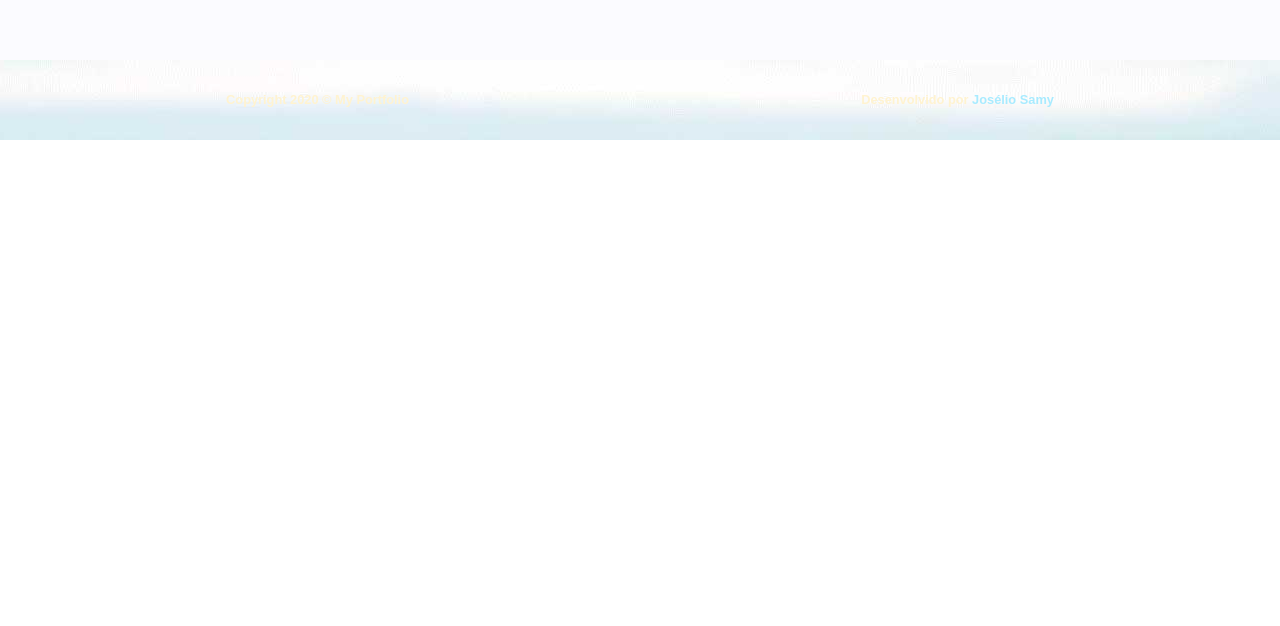
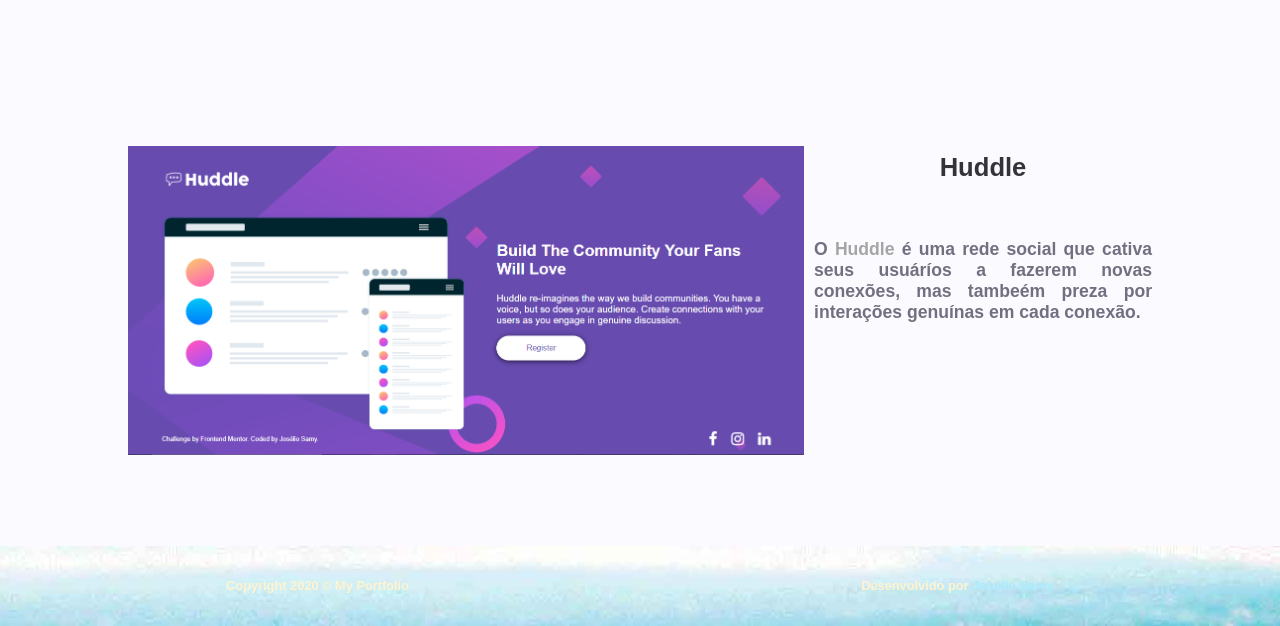
Before and after one commit to joseliosamy/myportfolio, a React (Create React App) app: page / in a window 1280 px wide. Shown: the part 3965-4591 px from the top of the page. Before the commit the page ends 4105 px from the top, so only its background shows below. Built offline with nearby package versions, Linux system fonts and the light colour scheme.

Commit message:
Added Huddle Project

```diff
--- a/public/index.html
+++ b/public/index.html
@@ -1,5 +1,5 @@
 <!DOCTYPE html>
-<html lang="en">
+<html lang="pt-br">
   <head>
     <meta charset="utf-8" />
     <link rel="icon" href="%PUBLIC_URL%/logo.svg" />
--- a/src/components/Content.jsx
+++ b/src/components/Content.jsx
@@ -9,6 +9,9 @@
 import FoodgramGif from '../assets/foodgram-gif.gif';
 import Proffy from '../assets/proffy.png';
 import UFirewall from '../assets/ufirewall.png';
+import Huddle from '../assets/huddle.png'
+
+import sideHover from './sidebar'
 
 import Yo from '../assets/yo.jpg'
 
@@ -17,7 +20,7 @@
         <>
             <section id="intro">
                 <div className="logo">
-                    <img src={logo} alt="Logotipo" />
+                    <img src={logo} alt="Logotipo" className="btn-hover" onClick="sideHover()"/>
                 </div>
                 <h1>Hi, my name is Josélio Samy</h1>
             </section>
@@ -96,6 +99,15 @@
                             <img src={UFirewall} alt="" />
                         </div>
                     </div>
+                    <div className="grid-item2">
+                        <h2>Huddle</h2>
+                        <h3>
+                            O <strong>Huddle</strong> é uma rede social que cativa seus usuáríos a fazerem novas conexões, mas tambeém preza por interações genuínas em cada conexão.
+                        </h3>
+                        <div className="grid-img">
+                            <img src={Huddle} alt="" />
+                        </div>
+                    </div>
                 </div>
             </div>
         </>
--- a/src/components/scroll.js
+++ b/src/components/scroll.js
@@ -1,3 +1,6 @@
+
+
+
 window.addEventListener('scroll', function() {
     console.log("Scrollin'");
   });
--- /dev/null
+++ b/src/components/sidebar.js
@@ -0,0 +1,7 @@
+
+
+
+var btn = document.querySelector(".btn-hover")
+function sideHover(){
+   return btn.classList.toggle("hover")
+}
--- a/src/components/styles/home.css
+++ b/src/components/styles/home.css
@@ -34,11 +34,11 @@
     display: flex;
     align-items: center;
     justify-content: center;
+    position: relative;
 }
 #content #intro img {
     display: inline;
     height: max(50px, 5vw);
-    /* width: 4vw; */
     animation: headerImage 1.5s ;
     position: fixed;
     bottom: 0;
@@ -179,8 +179,8 @@
     text-decoration: none;
     outline: none;
 }
+@media (max-width: 1100px) {
 
-@media (max-width: 1100px) {
     .projects .grid-item,
     .projects .grid-item2 {
         max-height: 390px;
```
Also changed, not shown: src/assets/huddle.png (added), src/assets/wallpaper-blur.jpg.
